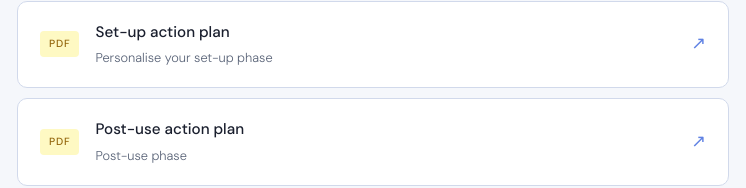
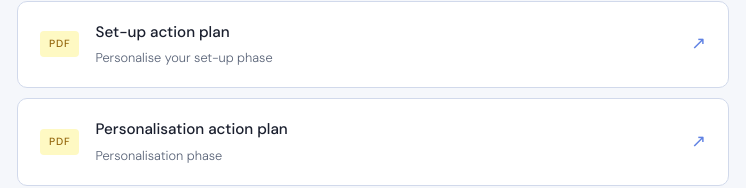
Before and after one commit to nicolagwhite/virtual-reality-in-advanced-cancer-pain, a plain HTML site: page index.html in a window 1280 px wide. Shown: the part 764-952 px from the top of the page, 267-1013 px from the left. Drawn offline with nearby package versions, Linux system fonts and the light colour scheme; a web font is replaced by a local one.

Commit message:
Update index.html

```diff
--- a/index.html
+++ b/index.html
@@ -30,7 +30,6 @@
       min-height: 100vh;
     }
 
-    /* Subtle top bar */
     .top-bar {
       background: var(--accent);
       height: 4px;
@@ -43,7 +42,6 @@
       padding: 60px 24px 80px;
     }
 
-    /* Header */
     .header {
       margin-bottom: 56px;
       opacity: 0;
@@ -81,7 +79,6 @@
       line-height: 1.75;
     }
 
-    /* Section label */
     .section-label {
       font-size: 0.72rem;
       font-weight: 500;
@@ -93,7 +90,6 @@
       border-bottom: 1px solid var(--border);
     }
 
-    /* Cards */
     .cards {
       display: flex;
       flex-direction: column;
@@ -175,7 +171,6 @@
       transform: translate(2px, -2px);
     }
 
-    /* Signup section */
     .signup-section {
       background: var(--accent-light);
       border: 1px solid #bfcfef;
@@ -217,14 +212,12 @@
       transform: translateY(-1px);
     }
 
-    /* Divider */
     .divider {
       border: none;
       border-top: 1px solid var(--border);
       margin: 48px 0 24px;
     }
 
-    /* Footer */
     .footer {
       font-size: 0.8rem;
       color: var(--muted);
@@ -237,11 +230,13 @@
       text-decoration: none;
     }
 
-    /* Animation delays for cards */
     .card:nth-child(1) { animation-delay: 0.15s; }
     .card:nth-child(2) { animation-delay: 0.22s; }
     .card:nth-child(3) { animation-delay: 0.29s; }
     .card:nth-child(4) { animation-delay: 0.36s; }
+    .card:nth-child(5) { animation-delay: 0.43s; }
+    .card:nth-child(6) { animation-delay: 0.50s; }
+    .card:nth-child(7) { animation-delay: 0.57s; }
 
     @keyframes fadeUp {
       from { opacity: 0; transform: translateY(14px); }
@@ -258,7 +253,6 @@
   <div class="top-bar"></div>
   <div class="container">
 
-    <!-- Header -->
     <header class="header">
       <p class="eyebrow">Research Dashboard</p>
       <h1>Virtual reality intervention for <em>advanced cancer pain</em></h1>
@@ -268,11 +262,9 @@
       </p>
     </header>
 
-    <!-- Links & Papers -->
     <p class="section-label">Papers &amp; Links</p>
     <div class="cards">
 
-  <!-- UCL project page -->
       <a class="card" href="https://www.ucl.ac.uk/brain-sciences/psychiatry/research/marie-curie-palliative-care-research-department/virtual-reality-pain-management-advanced-cancer" target="_blank" rel="noopener">
         <div class="card-left">
           <span class="tag tag-url">URL</span>
@@ -284,7 +276,6 @@
         <span class="arrow">↗</span>
       </a>
 
-  <!-- Cochrane protocol PDF -->
       <a class="card" href="Flanagan et al Virtual Reality protocol.pdf" target="_blank" rel="noopener">
         <div class="card-left">
           <span class="tag tag-pdf">PDF</span>
@@ -296,7 +287,6 @@
         <span class="arrow">↗</span>
       </a>
 
-  <!-- Review PDF -->
       <a class="card" href="Review of VR in palliative care.pdf" target="_blank" rel="noopener">
         <div class="card-left">
           <span class="tag tag-pdf">PDF</span>
@@ -308,7 +298,6 @@
         <span class="arrow">↗</span>
       </a>
 
-  <!-- Action plan - Planning PDF -->
       <a class="card" href="1 Planning Action Plan.pdf" target="_blank" rel="noopener">
         <div class="card-left">
           <span class="tag tag-pdf">PDF</span>
@@ -320,7 +309,6 @@
         <span class="arrow">↗</span>
       </a>
 
-  <!-- Action plan - Set-up PDF -->
       <a class="card" href="2 Set-up Action Plan.pdf" target="_blank" rel="noopener">
         <div class="card-left">
           <span class="tag tag-pdf">PDF</span>
@@ -332,7 +320,17 @@
         <span class="arrow">↗</span>
       </a>
 
-  <!-- Action plan - Post-use PDF -->
+      <a class="card" href="3 Personalisation Action Plan.pdf" target="_blank" rel="noopener">
+        <div class="card-left">
+          <span class="tag tag-pdf">PDF</span>
+          <div class="card-text">
+            <div class="card-title">Personalisation action plan</div>
+            <div class="card-sub">Personalisation phase</div>
+          </div>
+        </div>
+        <span class="arrow">↗</span>
+      </a>
+
       <a class="card" href="4 Post-use Action Plan.pdf" target="_blank" rel="noopener">
         <div class="card-left">
           <span class="tag tag-pdf">PDF</span>
@@ -346,7 +344,6 @@
 
     </div>
 
- <!-- Signup -->
     <div class="signup-section">
       <h2>Get yourself a guide</h2>
       <p>If you would like to receive a Guide for your workplace, please do sign up. We have 100 copies available.</p>
@@ -357,7 +354,6 @@
 
     <hr class="divider">
 
-    <!-- Footer -->
     <footer class="footer">
       Dr Nicola White · Marie Curie Palliative Care Research Department · University College London (UCL)
     </footer>
```
Lines whose indentation alone changed are shown as unchanged.
